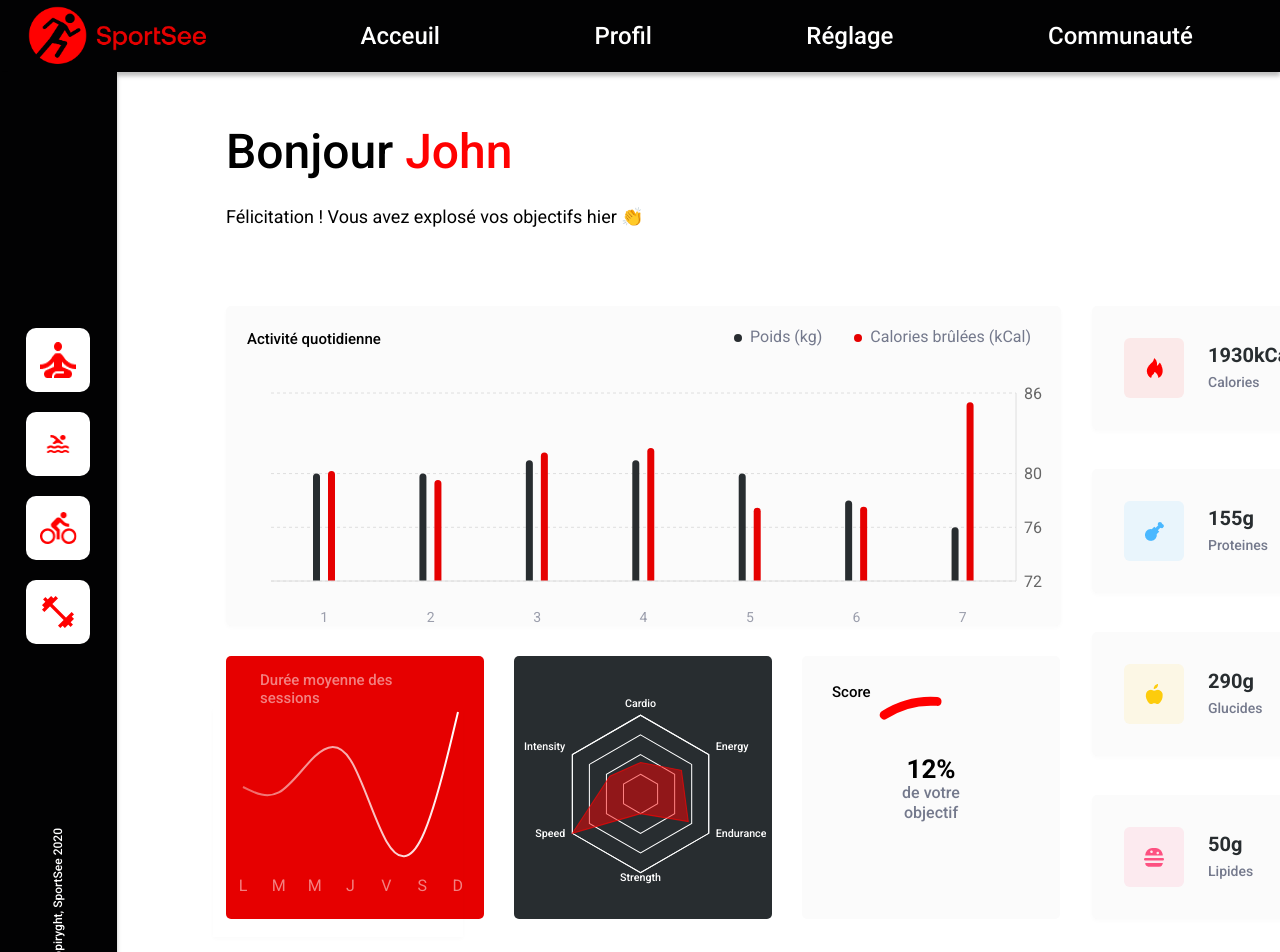
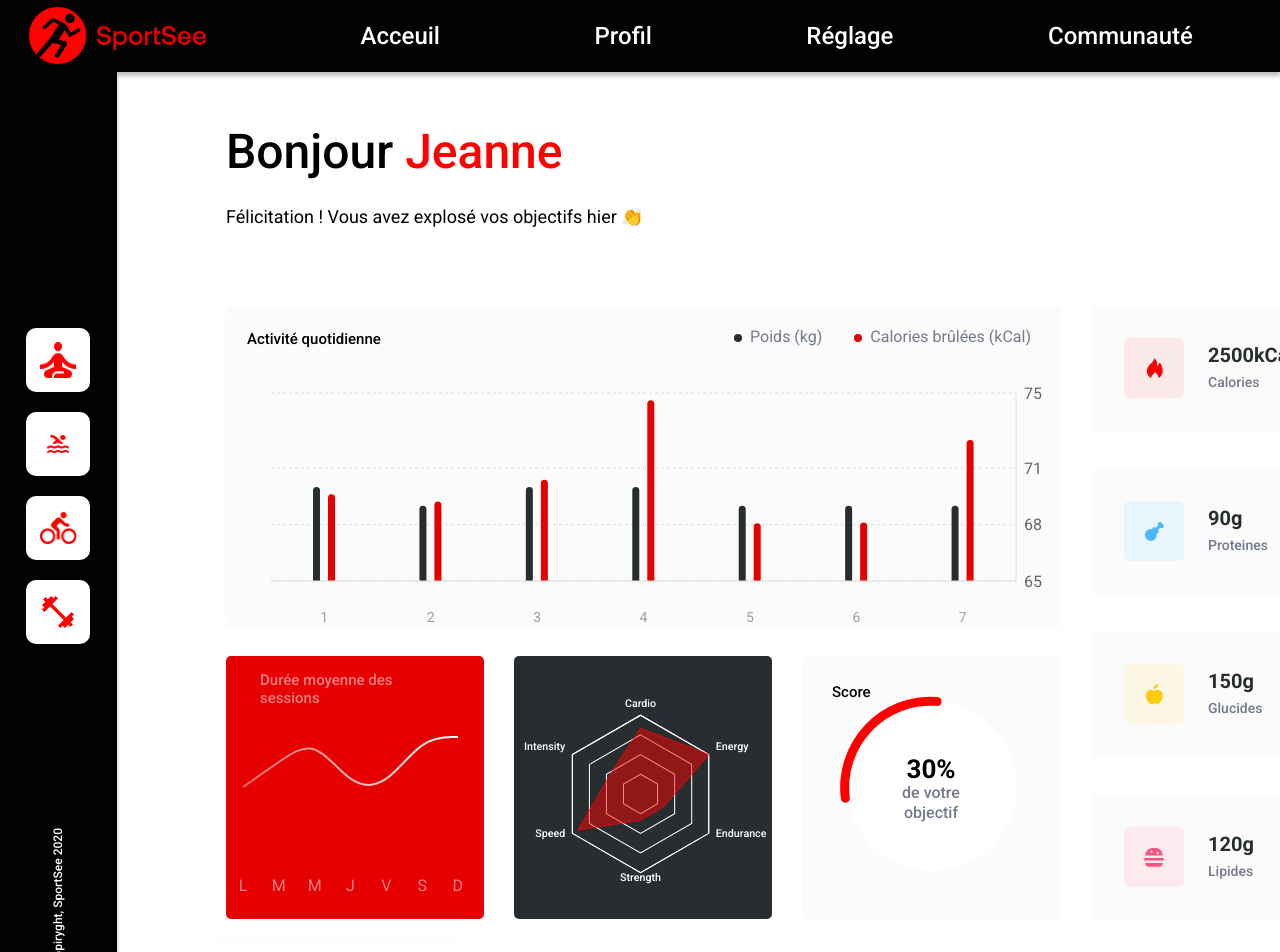
Before and after one commit to Ginzoh/sport-app-MK, a React (Vite) app: page / in a window 1280 px wide. Shown: the top 952 px of the page. Built offline with nearby package versions, Linux system fonts and the light colour scheme.

Commit message:
added circle and id switch

```diff
--- a/src/App.jsx
+++ b/src/App.jsx
@@ -8,7 +8,6 @@ import StatsDisplay from './component/StatsDisplay';
 import CustomBarChart from './graph/CustomBarChart';
 import loadData from './util/LoadData';
 import getData from './util/getData';
-
 /**
  * Main App component.
  * @component
@@ -23,9 +22,15 @@ function App() {
   const [perfValues, setperfValues] = useState([])
   const [perfKind, setperfKind] = useState({})
   const [loading, setLoading] = useState(true);
+  const [userId, setUserId] = useState(null);
 
   useEffect(() => {
-    loadData(getData, {
+    setUserId(18);
+  }, []);
+
+  useEffect(() => {
+    if (userId !== null) {
+      loadData(userId, getData, {
         setData,
         setUser,
         setScore,
@@ -35,7 +40,8 @@ function App() {
         setperfValues,
         setLoading,
       });
-  }, []);
+    }
+  }, [userId]);
 
   const transformedPerfValues = perfValues.map((item) => ({
     ...item,
--- a/src/data/data.js
+++ b/src/data/data.js
@@ -17,7 +17,7 @@ export const USER_MAIN_DATA = [
   {
     id: 18,
     userInfos: {
-      firstName: 'Cecilia',
+      firstName: 'Jeanne',
       lastName: 'Ratorez',
       age: 34,
     },
--- a/src/graph/CustomRadialBarChart.jsx
+++ b/src/graph/CustomRadialBarChart.jsx
@@ -72,7 +72,6 @@ const CustomRadialBarChart = ({ score }) => {
   const percentage = Math.round(score * 100);
   const data = [{ name: 'Percentage', value: percentage }];
   const endAngle = -277 + (357 * percentage) / 100;
-
   return (
     <div className="pieContainer">
       <h4 className="score">Score</h4>
@@ -86,6 +85,17 @@ const CustomRadialBarChart = ({ score }) => {
           startAngle={-277}
           endAngle={endAngle}
         >
+          <foreignObject x="45" y="45" width="170" height="170">
+            <div
+              xmlns="http://www.w3.org/1999/xhtml"
+              style={{
+                borderRadius: '50%',
+                width: '100%',
+                height: '100%',
+                backgroundColor: '#FFF',
+              }}
+            ></div>
+          </foreignObject>
           <RadialBar
             minAngle={15}
             endAngle={endAngle}
@@ -102,6 +112,7 @@ const CustomRadialBarChart = ({ score }) => {
   );
 };
 
+
 CustomRadialBarChart.propTypes = {
   score: PropTypes.number,
 };
--- a/src/util/DataModel.jsx
+++ b/src/util/DataModel.jsx
@@ -7,7 +7,10 @@ class DataModel {
   }
 
   formatUserMainData() {
-    const { id, userInfos, todayScore, keyData } = this.rawData;
+    const { id, userInfos, keyData } = this.rawData;
+    const { score, todayScore } = this.rawData;
+    const finalScore = todayScore || score;
+
     return {
       id,
       userInfos: {
@@ -15,7 +18,7 @@ class DataModel {
         lastName: userInfos.lastName,
         age: userInfos.age,
       },
-      todayScore,
+      todayScore: finalScore,
       keyData: {
         calorieCount: keyData.calorieCount,
         proteinCount: keyData.proteinCount,
@@ -24,6 +27,7 @@ class DataModel {
       },
     };
   }
+
 
   formatActivityData() {
     const { userId, sessions } = this.rawData;
--- a/src/util/fetchData.jsx
+++ b/src/util/fetchData.jsx
@@ -6,15 +6,22 @@
  * @returns {Promise<Object>} The fetched user data as a JSON object.
  */
 async function fetchData(id, el = false) {
+  try {
     let response;
     if (el) {
       response = await fetch(`http://localhost:3000/user/${id}/${el}`);
-  }
-  else {
+    } else {
       response = await fetch(`http://localhost:3000/user/${id}`);
     }
+
     const jsonData = await response.json();
     return jsonData.data;
+  } catch (error) {
+    // Handle the error here
+    console.error('Error fetching data:', error);
+    alert('API failed');
+    throw new Error(`API request failed with status ${response.status}`);
+  }
 }
 
 export default fetchData
--- a/src/util/getData.jsx
+++ b/src/util/getData.jsx
@@ -19,15 +19,17 @@ async function getData(index, type) {
   if (import.meta.env.VITE_REACT_APP_MOCK === 'FALSE') {
     return await fetchData(index, type);
   } else {
+    let i = 0;
+    if (index === 18) i = 1;
     switch (type) {
       case "activity":
-        return USER_ACTIVITY[0];
+        return USER_ACTIVITY[i];
       case "average-sessions":
-        return USER_AVERAGE_SESSIONS[0];
+        return USER_AVERAGE_SESSIONS[i];
       case "performance":
-        return USER_PERFORMANCE[0];
+        return USER_PERFORMANCE[i];
       default:
-        return USER_MAIN_DATA[0];
+        return USER_MAIN_DATA[i];
     }
   }
 }
--- a/src/util/loadData.jsx
+++ b/src/util/loadData.jsx
@@ -15,7 +15,7 @@ import DataModel from "./DataModel";
  * @param {function} setStates.setLoading - The setLoading function for updating the loading state.
  * @returns {Promise<void>} A promise that resolves when all data is loaded and states are updated.
  */
-async function loadData(getData, setStates) {
+async function loadData(userId, getData, setStates) {
   const {
     setData,
     setUser,
@@ -26,11 +26,10 @@ async function loadData(getData, setStates) {
     setperfValues,
     setLoading,
   } = setStates;
-
-  const actDataRaw = await getData(12, "activity");
-  const userDataRaw = await getData(12);
-  const avgSessionDataRaw = await getData(12, "average-sessions");
-  const perfDataRaw = await getData(12, "performance");
+  const actDataRaw = await getData(userId, "activity");
+  const userDataRaw = await getData(userId);
+  const avgSessionDataRaw = await getData(userId, "average-sessions");
+  const perfDataRaw = await getData(userId, "performance");
 
   if (import.meta.env.VITE_REACT_APP_MOCK === 'FALSE') {
     const actDataModel = new DataModel(actDataRaw);
@@ -46,11 +45,12 @@ async function loadData(getData, setStates) {
     const perfDataModel = new DataModel(perfDataRaw);
     setperfKind(perfDataModel.formatPerformanceData().kind);
     setperfValues(perfDataModel.formatPerformanceData().data);
-
   } else {
     setData(actDataRaw.sessions);
     setUser(userDataRaw.userInfos);
-    setScore(userDataRaw.todayScore);
+    console.log(userDataRaw)
+    if (userDataRaw.score) setScore(userDataRaw.score);
+    else setScore(userDataRaw.todayScore);
     setKeyData(userDataRaw.keyData);
     setSession(avgSessionDataRaw.sessions);
     setperfKind(perfDataRaw.kind);
```
Lines whose indentation alone changed are shown as unchanged.
